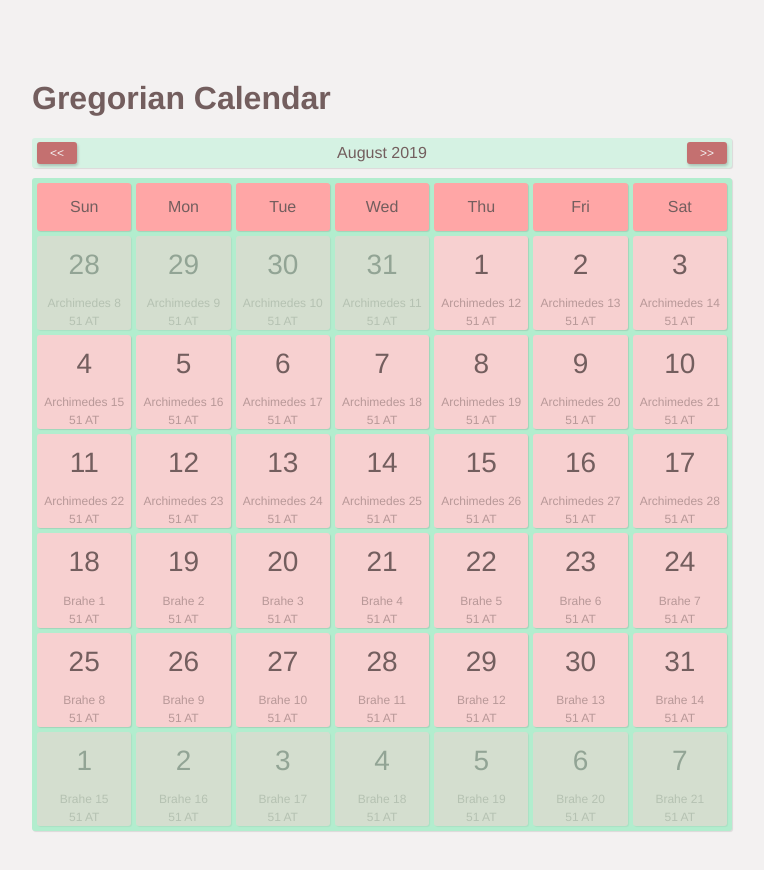
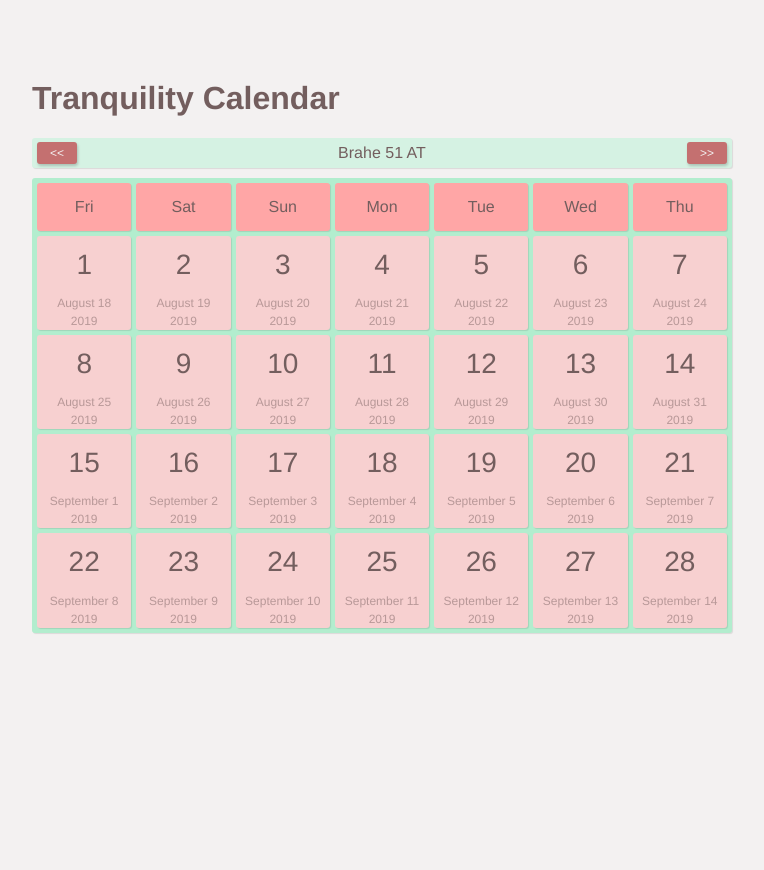
Before and after one commit to anoopelias/tranquility-calendar, a website with bundled scripts: page index.html in a window 1280 px wide. Both pictures are taken after a click on the element ">>". Shown: the whole page, without its empty margins (258-1022 px from the left). After the commit the page ends 800 px from the top, so only its background shows below. Built offline with nearby package versions, Linux system fonts and the light colour scheme.

Commit message:
Added Gregorian date in Tranquility calendar
Signed-off-by: anoopelias <anoopelias@gmail.com>

```diff
--- a/index.html
+++ b/index.html
@@ -15,7 +15,7 @@
 <body>
   <div class="container" id="calendar">
     <div class="heading">
-      <h1 class="title">Gregorian Calendar</h1>
+      <h1 class="title" id="title">Gregorian Calendar</h1>
     </div>
     <div class="month-container">
       <div class="month-control" id="previous">&lt;&lt;</div>
@@ -33,7 +33,7 @@
     </div>
   </div>
 
-  <script src="js/jquery-3.4.1.slim.min.js"></script>
+  <script src="js/ext/jquery-3.4.1.slim.min.js"></script>
   <script type="module" src="js/index.js"></script>
 </body>
 </html>
--- /dev/null
+++ b/js/common.js
@@ -0,0 +1,95 @@
+export const cellString = `<div class="cell">
+        <div class="cell-value"></div>
+        <div class="cell-subtext">
+            <div class="cell-sub-inner" id="date"></div>
+            <div class="cell-sub-inner" id="year"></div>
+        </div>
+    </div>`;
+
+export function getLastDateOfMonth(isLeapYear, month) {
+    switch (month) {
+        case 1:
+        case 3:
+        case 5:
+        case 7:
+        case 8:
+        case 10:
+        case 12:
+            return 31;
+        case 4:
+        case 6:
+        case 9:
+        case 11:
+            return 30;
+        case 2:
+            if (isLeapYear) {
+                return 29;
+            }
+            return 28;
+    }
+}
+
+export const lookups = {};
+
+lookups.normalYear = generateGregTranqLookupTables();
+lookups.leapYear = generateGregTranqLookupTables(true);
+
+function generateGregTranqLookupTables(isLeapYear) {
+    // 01/01 Greg is 25/06 Tranq
+    let month = 6;
+    let day = 25;
+    let secondHalfYear = false;
+
+    // FIXME: This has become more complicated than necessary! :(
+    const gregLookup = [];
+    const tranqLookup = [];
+    for (let i = 0; i < 14; i++) {
+        tranqLookup[i] = [];
+    }
+
+    for (let i = 1; i <= 12; i++) {
+        const months = [];
+        for (let j = 1; j <= getLastDateOfMonth(isLeapYear, i); j++) {
+            // FIXME: TranqLookup is not needed for leap year
+            tranqLookup[month - 1][day - 1] = {
+                month: i,
+                day: j,
+                secondHalfYear: !secondHalfYear
+            };
+
+            months.push({
+                month: month,
+                day: day++,
+                secondHalfYear: secondHalfYear
+            });
+
+            // Amstrong day is last day of the year,
+            // so reset month and day
+            if (month > 13) {
+                months[j - 1].amstrongDay = true;
+                months[j - 1].month = 13;
+                month = 1;
+                day = 1;
+                secondHalfYear = true;
+            }
+
+            // Aldrin day is leap day and will not count in its Tranq month,
+            // so go back day by 1
+            if (isLeapYear && i === 2 && j === 29) {
+                months[j - 1].aldrinDay = true;
+                day--;
+            }
+
+            if (day > 28) {
+                day = 1;
+                month++;
+            }
+        }
+        gregLookup.push(months);
+    }
+
+    return {
+        greg: gregLookup,
+        tranq: tranqLookup
+    };
+}
--- a/js/greg.js
+++ b/js/greg.js
@@ -1,4 +1,5 @@
-import {getTranqDateStr, getTranqYearStr} from "./tranq.js";
+import { getTranqDateStr, getTranqYearStr } from "./tranq.js";
+import { cellString, getLastDateOfMonth, lookups } from "./common.js";
 
 const monthNames = [
     "January",
@@ -15,87 +16,15 @@ const monthNames = [
     "December"
 ];
 
-const weekDays = [
-      "Sun",
-      "Mon",
-      "Tue",
-      "Wed",
-      "Thu",
-      "Fri",
-      "Sat"
-]
+const weekDays = ["Sun", "Mon", "Tue", "Wed", "Thu", "Fri", "Sat"];
 
-function isLeapYear(year) {
-    return (year % 4 == 0 && year % 100 != 0) || year % 400 == 0;
+export function getGregDateStr(date) {
+    return monthNames[date.month - 1] + " " + date.day;
 }
 
-function getLastDateOfMonth(isLeapYear, month) {
-    switch (month) {
-        case 1:
-        case 3:
-        case 5:
-        case 7:
-        case 8:
-        case 10:
-        case 12:
-            return 31;
-        case 4:
-        case 6:
-        case 9:
-        case 11:
-            return 30;
-        case 2:
-            if (isLeapYear) {
-                return 29;
-            }
-            return 28;
-    }
-}
-
-const gregToTranqLookupTable = generateGregToTranqLookupTable();
-const gregToTranqLeapLookupTable = generateGregToTranqLookupTable(true);
-
-function generateGregToTranqLookupTable(isLeapYear) {
-    // 01/01 Greg is 25/06 Tranq
-    let month = 6;
-    let day = 25;
-    let nextYear = false;
-
-    const lookup = [];
-    for (let i = 1; i <= 12; i++) {
-        const months = [];
-        for (let j = 1; j <= getLastDateOfMonth(isLeapYear, i); j++) {
-            months.push({
-                month: month,
-                day: day++,
-                nextYear: nextYear
-            });
-
-            // Amstrong day is last day of the year,
-            // so reset month and day
-            if (month > 13) {
-                months[j - 1].amstrongDay = true;
-                month = 1;
-                day = 1;
-                nextYear = true;
-            }
-
-            // Aldrin day is leap day and will not count in its Tranq month,
-            // so go back day by 1
-            if (isLeapYear && i === 2 && j === 29) {
-                months[j - 1].aldrinDay = true;
-                day--;
-            }
-
-            if (day > 28) {
-                day = 1;
-                month++;
-            }
-        }
-        lookup.push(months);
-    }
-
-    return lookup;
+export function getGregYearStr(year) {
+    //TODO: Handle AD/BC
+    return year + "";
 }
 
 function toTranqYear(gregYear) {
@@ -115,35 +44,15 @@ function toTranqYear(gregYear) {
     // L - is a leap year
     // Please note that there is no '0' Tranq year
     //
+    // Output Tranquility year is the year when the input Gregorian year ends.
+    //
 
     let tranqYear = gregYear - 1969;
-    if (gregYear > 1969) {
+    if (gregYear >= 1969) {
         tranqYear++;
     }
 
     return tranqYear;
-}
-
-function toTranq(date) {
-    let lookupTable;
-    if (isLeapYear(date.year)) {
-        lookupTable = gregToTranqLeapLookupTable;
-    } else {
-        lookupTable = gregToTranqLookupTable;
-    }
-    // Do a shallow copy since the object could be changed
-    const tranqDate = Object.assign(
-        {},
-        lookupTable[date.month - 1][date.day - 1]
-    );
-
-    if (tranqDate.nextYear) {
-        tranqDate.year = toTranqYear(date.year);
-    } else {
-        tranqDate.year = toTranqYear(date.year - 1);
-    }
-
-    return tranqDate;
 }
 
 function getDatesOfMonth(year, month) {
@@ -214,11 +123,12 @@ function setCalendarGrid(datesOfMonth) {
             .text(getTranqDateStr(tranqDate));
         $(this)
             .find("#year")
-            .text(getTranqYearStr(tranqDate));
+            .text(getTranqYearStr(tranqDate.year));
     });
 }
 
 function setYearMonth(year, month) {
+    // TODO: Handle AD/BC
     $("#month").text(monthNames[month - 1] + " " + year);
 }
 
@@ -233,6 +143,30 @@ function setDay(month, day) {
             .addClass("cell-selected");
     }
 }
+export function isLeapYear(year) {
+    return (year % 4 == 0 && year % 100 != 0) || year % 400 == 0;
+}
+
+export function toTranq(date) {
+    let lookupTable;
+    if (isLeapYear(date.year)) {
+        lookupTable = lookups.leapYear.greg;
+    } else {
+        lookupTable = lookups.normalYear.greg;
+    }
+    // Do a shallow copy since the object could be changed
+    const tranqDate = Object.assign(
+        {},
+        lookupTable[date.month - 1][date.day - 1]
+    );
+
+    tranqDate.year = toTranqYear(date.year);
+    if (!tranqDate.secondHalfYear) {
+        tranqDate.year--;
+    }
+
+    return tranqDate;
+}
 
 export function getToday() {
     let today = new Date();
@@ -243,14 +177,15 @@ export function getToday() {
     };
 }
 
-export function setDate(year, month, day) {
-    let datesOfMonth = getDatesOfMonth(year, month);
+export function setDate(date) {
+    let datesOfMonth = getDatesOfMonth(date.year, date.month);
     setCalendarGrid(datesOfMonth);
-    setDay(month, day);
-    setYearMonth(year, month);
+    setDay(date.month, date.day);
+    setYearMonth(date.year, date.month);
 }
 
 export function getNextMonth(year, month) {
+    // TODO: Handle AD/BC
     return {
         month: month === 12 ? 1 : month + 1,
         year: month === 12 ? year + 1 : year
@@ -258,6 +193,7 @@ export function getNextMonth(year, month) {
 }
 
 export function getPrevMonth(year, month) {
+    // TODO: Handle AD/BC
     return {
         month: month === 1 ? 12 : month - 1,
         year: month === 1 ? year - 1 : year
@@ -265,19 +201,11 @@ export function getPrevMonth(year, month) {
 }
 
 export function load() {
-    const cellString = `<div class="cell">
-            <div class="cell-value"></div>
-            <div class="cell-subtext">
-                <div class="cell-sub-inner" id="date"></div>
-                <div class="cell-sub-inner" id="year"></div>
-            </div>
-        </div>`;
-
+    $("#title").text("Gregorian Calendar");
+    $(".head-cell").each(function(index) {
+        $(this).text(weekDays[index]);
+    });
     for (let i = 0; i < 42; i++) {
         $(".calendar-container").append(cellString);
     }
-
-    $(".head-cell").each(function(index) {
-        $(this).text(weekDays[index]);
-    });
 }
--- a/js/index.js
+++ b/js/index.js
@@ -1,10 +1,10 @@
-import * as greg from './greg.js';
+import * as greg from "./greg.js";
+import * as tranq from "./tranq.js";
 
 (function() {
-
     function highlightDate(year, month) {
         // 'Today' might have changed by now, so get it again,
-        let today = greg.getToday();
+        let today = tranq.getToday();
 
         if (today.month === month && today.year === year) {
             return today.day;
@@ -12,21 +12,21 @@ import * as greg from './greg.js';
     }
 
     $("#next").click(function() {
-        date = greg.getNextMonth(date.year, date.month);
+        date = tranq.getNextMonth(date.year, date.month);
         date.day = highlightDate(date.year, date.month);
-        greg.setDate(date.year, date.month, date.day);
+        tranq.setDate(date);
     });
 
     $("#previous").click(function() {
-        date = greg.getPrevMonth(date.year, date.month);
+        date = tranq.getPrevMonth(date.year, date.month);
         date.day = highlightDate(date.year, date.month);
-        greg.setDate(date.year, date.month, date.day);
+        tranq.setDate(date);
     });
 
     function init() {
-        greg.load();
-        date = greg.getToday();
-        greg.setDate(date.year, date.month, date.day);
+        tranq.load();
+        date = tranq.getToday();
+        tranq.setDate(date);
     }
 
     let date;
--- a/js/tranq.js
+++ b/js/tranq.js
@@ -1,3 +1,6 @@
+import { cellString, lookups } from "./common.js";
+import * as greg from "./greg.js";
+
 const monthNames = [
     "Archimedes",
     "Brahe",
@@ -14,13 +17,77 @@ const monthNames = [
     "Mendel"
 ];
 
+const weekDays = ["Fri", "Sat", "Sun", "Mon", "Tue", "Wed", "Thu"];
+
+function isLeapYear(year) {
+    // If the Gregorian year corresponding to the second half
+    // of Tranquility year is a leap year, then the Tranquility year
+    // is a leap year. This is because Feb 29/Aldrin day falls in the
+    // second half of Tranquility year.
+    return greg.isLeapYear(toGregYear(year) + 1);
+}
+
 export function toGregYear(tranqYear) {
+    // For year conversion, look at the sample below,
+    //
+    // Strart       End
+    // 21 Jul 67 to 20 Jul 68       -2L
+    // 21 Jul 68 to 20 Jul 69       -1
+    // 21 Jul 69 to 20 Jul 70       1
+    // 21 Jul 70 to 20 Jul 71       2
+    // 21 Jul 71 to 20 Jul 72       3L
+    //
+    // This function returns the Gregorian year as of
+    // new year of the input Tranquility year
+    //
+    // Input        Output
+    // -2           1967
+    // -1           1968
+    // 1            1969
+    // 2            1970
+    //
+
     let gregYear = tranqYear + 1969;
     if (tranqYear >= 1) {
         gregYear--;
     }
 
     return gregYear;
+}
+
+function toGreg(date) {
+    let lookupTable;
+    let gregDate;
+
+    if (date.aldrinDay) {
+        gregDate = {
+            month: 2,
+            day: 29,
+            secondHalfYear: true
+        };
+    } else if (date.amstrongDay) {
+        gregDate = {
+            month: 7,
+            day: 20,
+            secondHalfYear: true
+        };
+    } else {
+        // Do a shallow copy since the object could be changed
+        //
+        // Lookup table is same for normal year and leap year
+        //
+        gregDate = Object.assign(
+            {},
+            lookups.normalYear.tranq[date.month - 1][date.day - 1]
+        );
+    }
+
+    gregDate.year = toGregYear(date.year);
+    if (gregDate.secondHalfYear) {
+        gregDate.year++;
+    }
+
+    return gregDate;
 }
 
 export function getTranqDateStr(date) {
@@ -33,10 +100,80 @@ export function getTranqDateStr(date) {
     }
 }
 
-export function getTranqYearStr(date) {
-    if (date.year > 0) {
-        return date.year + " AT";
+export function getTranqYearStr(year) {
+    if (year > 0) {
+        return year + " AT";
     } else {
-        return date.year + " BT";
+        return year + " BT";
     }
 }
+
+function setYearMonth(year, month) {
+    $("#month").text(monthNames[month - 1] + " " + getTranqYearStr(year));
+}
+
+function setDay(month, day) {
+    $(".calendar-container .cell").removeClass("cell-selected");
+    if (!isNaN(day) && day <= 28) {
+        $(".calendar-container .cell")
+            .filter(function(index) {
+                let date = $(this).data();
+                return date.month === month && date.day === day;
+            })
+            .addClass("cell-selected");
+    }
+}
+
+export function getNextMonth(year, month) {
+    return {
+        month: month === 13 ? 1 : month + 1,
+        year: month === 13 ? (year === -1 ? 1 : year + 1) : year
+    };
+}
+
+export function getPrevMonth(year, month) {
+    return {
+        month: month === 1 ? 12 : month - 1,
+        year: month === 1 ? (year === 1 ? -1 : year - 1) : year
+    };
+}
+
+export function getToday() {
+    return greg.toTranq(greg.getToday());
+}
+
+export function setDate(date) {
+    $(".calendar-container .cell").each(function(index) {
+        // TODO: Handle aldrin day and amstrong day
+        let cellDate = {
+            year: date.year,
+            month: date.month,
+            day: index + 1
+        };
+
+        $(this).data(cellDate);
+        $(this)
+            .find(".cell-value")
+            .text(cellDate.day);
+
+        const gregDate = toGreg(cellDate);
+        $(this)
+            .find("#date")
+            .text(greg.getGregDateStr(gregDate));
+        $(this)
+            .find("#year")
+            .text(greg.getGregYearStr(gregDate.year));
+    });
+    setDay(date.month, date.day);
+    setYearMonth(date.year, date.month);
+}
+
+export function load() {
+    $("#title").text("Tranquility Calendar");
+    $(".head-cell").each(function(index) {
+        $(this).text(weekDays[index]);
+    });
+    for (let i = 0; i < 28; i++) {
+        $(".calendar-container").append(cellString);
+    }
+}
--- a/package.json
+++ b/package.json
@@ -4,7 +4,7 @@
   "description": "",
   "main": "js/index.js",
   "scripts": {
-    "prettify": "prettier --tab-width 4 --write js/tranquility-calendar.js"
+    "prettify": "prettier --tab-width 4 --write js/*.js"
   },
   "repository": {
     "type": "git",
```
Also changed, not shown: js/ext/jquery-3.4.1.slim.min.js (renamed from js/jquery-3.4.1.slim.min.js).
